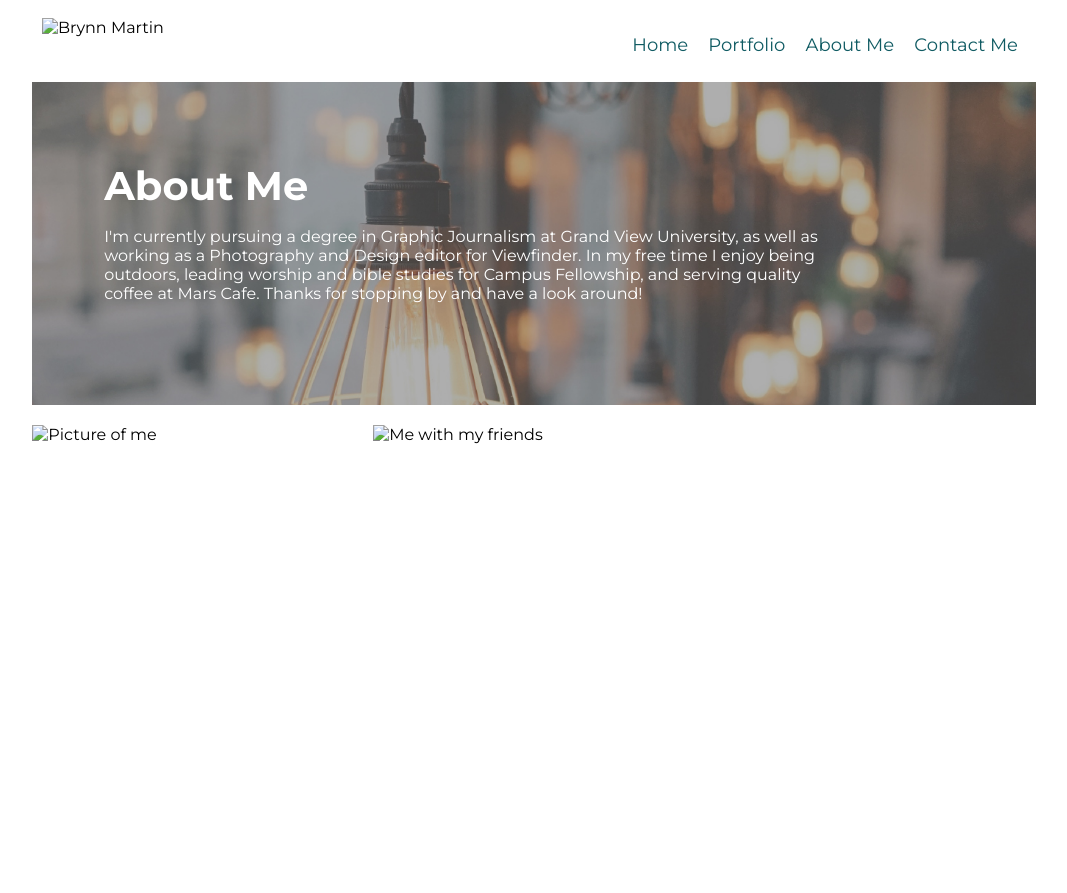
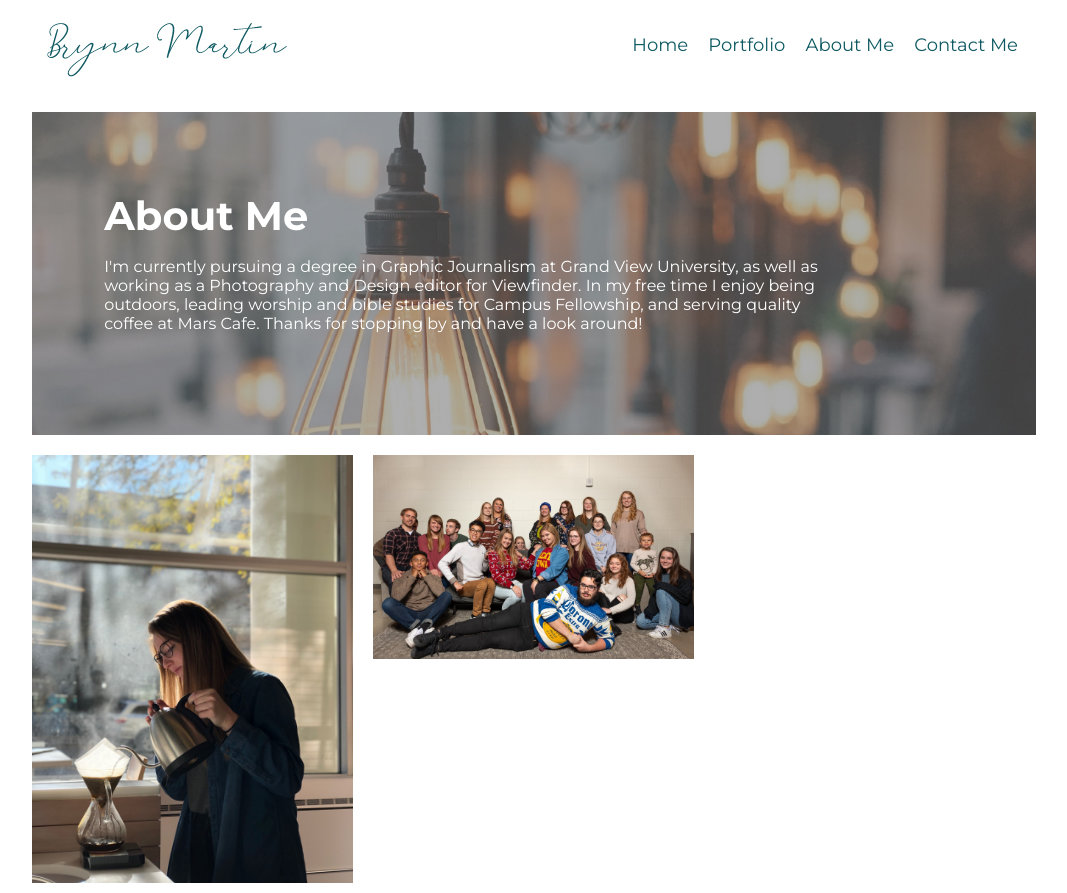
Before and after one commit to brynnmartin/brynnjoy, a plain HTML site: page about_me.html in a window 1280 px wide. Shown: the whole page, without its empty margins (106-1173 px from the left). Before the commit the page ends 800 px from the top, so only its background shows below. Drawn offline with Linux system fonts and the light colour scheme.

Commit message:
Add files via upload

```diff
--- a/about_me.html
+++ b/about_me.html
@@ -14,7 +14,7 @@
 
 	<header>
 
-		<img src="/Artboard 1-100.jpg" alt="Brynn Martin">
+		<img src="images/Artboard 1-100.jpg" alt="Brynn Martin">
 
 
 
@@ -43,8 +43,8 @@
 
 		<div class="row">
 
-			<div class="col col-lg col-md col-sm"> <img src="/IMG_7494.jpg" alt="Picture of me"></div>
-			<div class="col col-lg col-md col-sm"> <img src="/IMG_7728.jpg" alt="Me with my friends"></div>
+			<div class="col col-lg col-md col-sm"> <img src="images/IMG_7494.jpg" alt="Picture of me"></div>
+			<div class="col col-lg col-md col-sm"> <img src="images/IMG_7728.jpg" alt="Me with my friends"></div>
 
 		</div>
 
```
